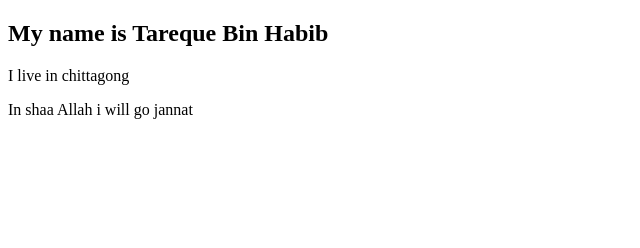
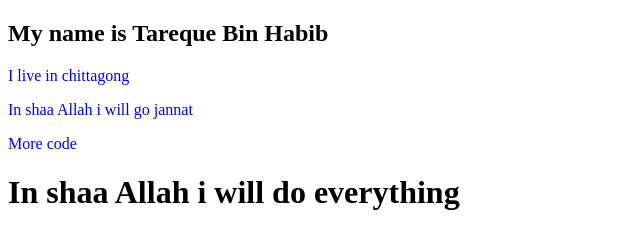
Before and after one commit to tareque-bin-habib/my-third-repo, a plain HTML site: page index.html in a window 1280 px wide. Shown: the whole page, without its empty margins (0-640 px from the left). Drawn offline with Linux system fonts and the light colour scheme.

Commit message:
added style

```diff
--- a/index.html
+++ b/index.html
@@ -4,11 +4,14 @@
     <meta charset="UTF-8">
     <meta http-equiv="X-UA-Compatible" content="IE=edge">
     <meta name="viewport" content="width=device-width, initial-scale=1.0">
+    <link rel="stylesheet" href="style.css">
     <title>Document</title>
 </head>
 <body>
     <h2>My name is Tareque Bin Habib</h2>
     <p>I live in chittagong</p>
     <p>In shaa Allah i will go jannat</p>
+    <p>More code</p>
+    <h1>In shaa Allah i will do everything</h1>
 </body>
 </html>
--- /dev/null
+++ b/style.css
@@ -0,0 +1,3 @@
+p{
+    color: blue;
+}
```
